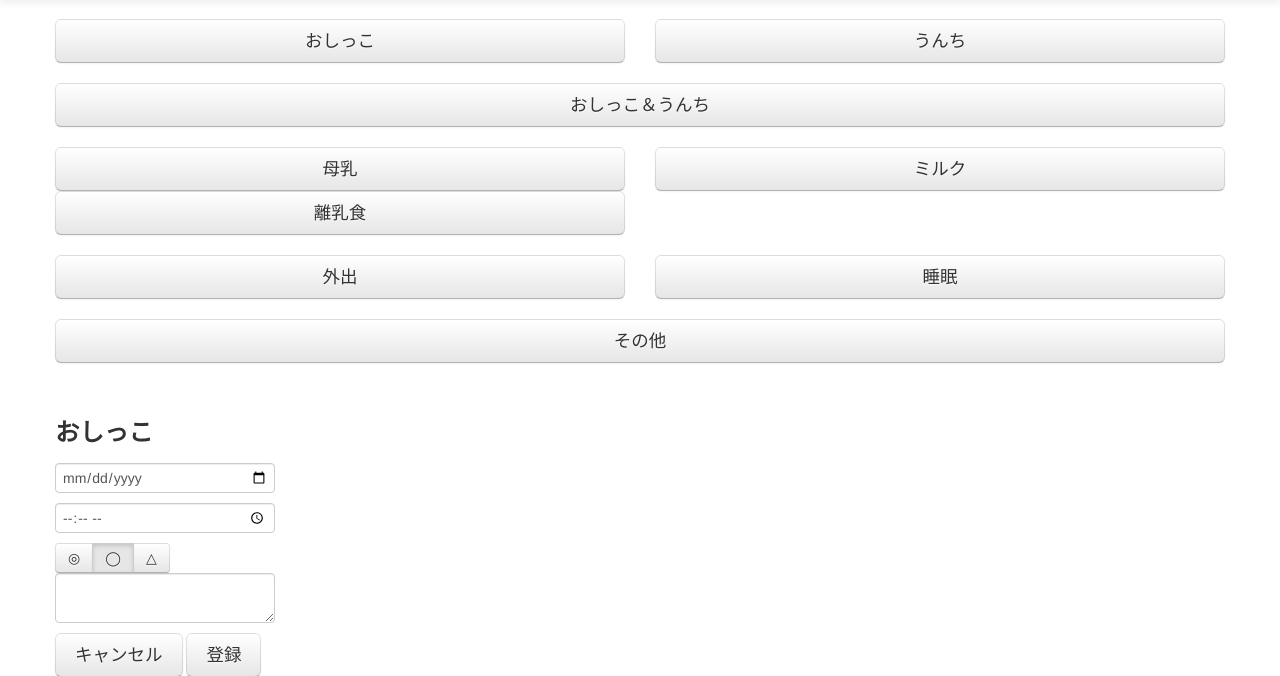
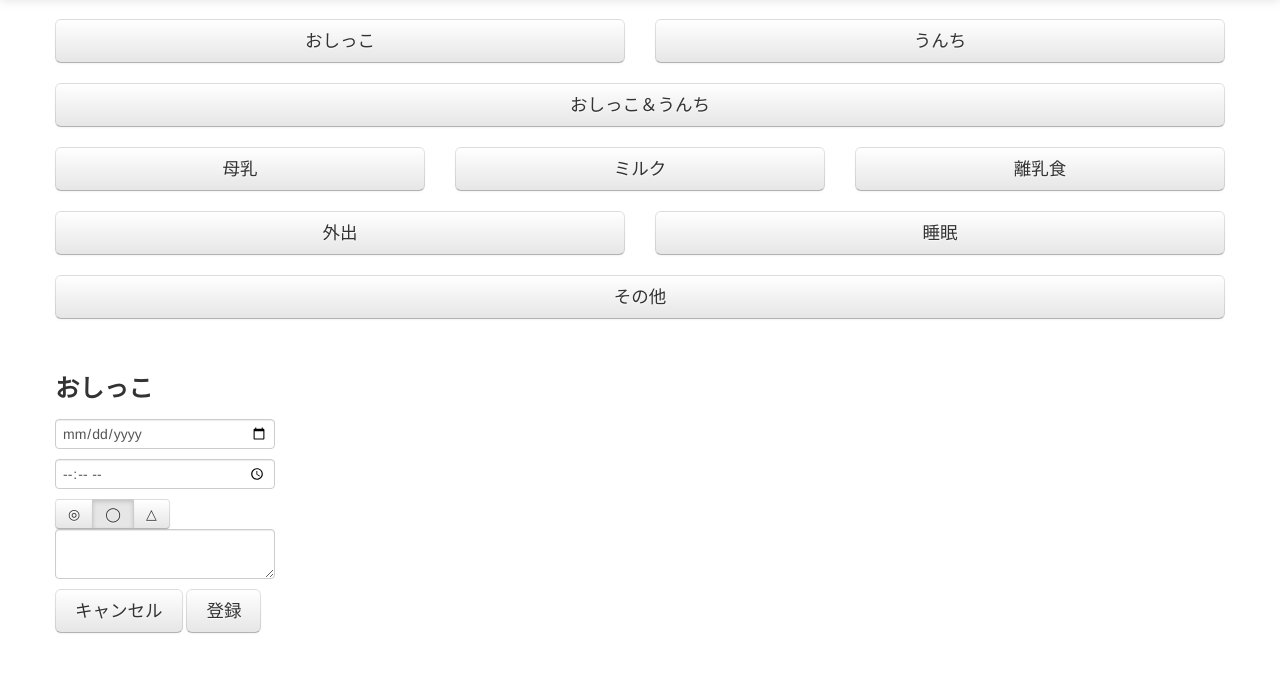
Before and after one commit to oho-sugu/babymanagementsystem, a Django app: template oho-bms/template/index.html in a window 1280 px wide. Shown: the part 41-717 px from the top of the page. Run offline with Django 3.2, Linux system fonts and the light colour scheme; the template is opened without the code that fills it, so the values that code supplies are empty; some libraries are stand-ins or nearby versions.

Commit message:
Adjust menu style

```diff
--- a/oho-bms/template/index.html
+++ b/oho-bms/template/index.html
@@ -17,13 +17,13 @@
 </div>
 <br/>
 <div class="row">
-<div class="span6">
+<div class="span4">
     <a href="#milk" class="btn btn-large btn-block" type="button">母乳</a>
 </div>
-<div class="span6">
+<div class="span4">
     <a href="#formula" class="btn btn-large btn-block" type="button">ミルク</a>
 </div>
-<div class="span6">
+<div class="span4">
     <a href="#babyfood" class="btn btn-large btn-block" type="button">離乳食</a>
 </div>
 </div>
```
